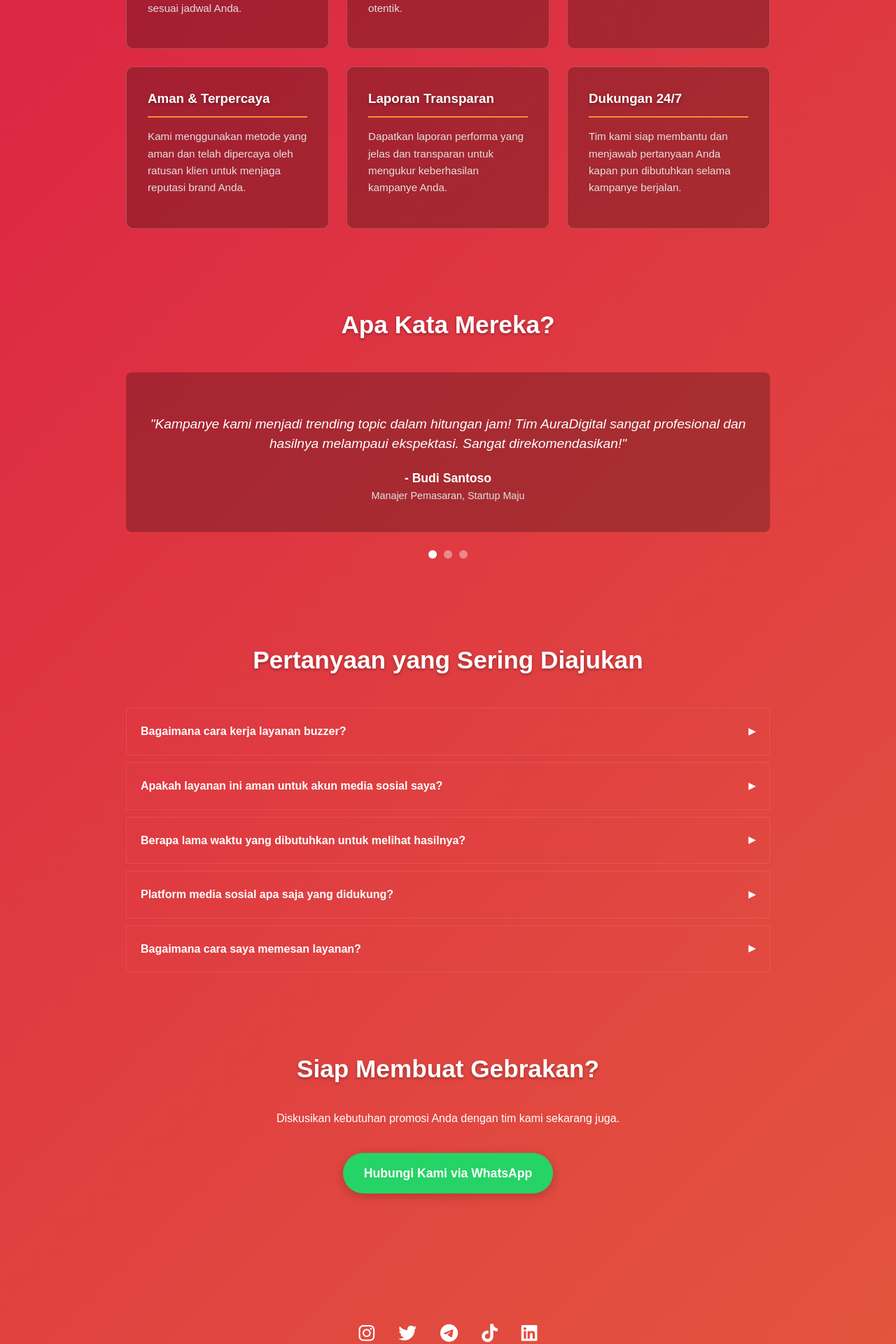
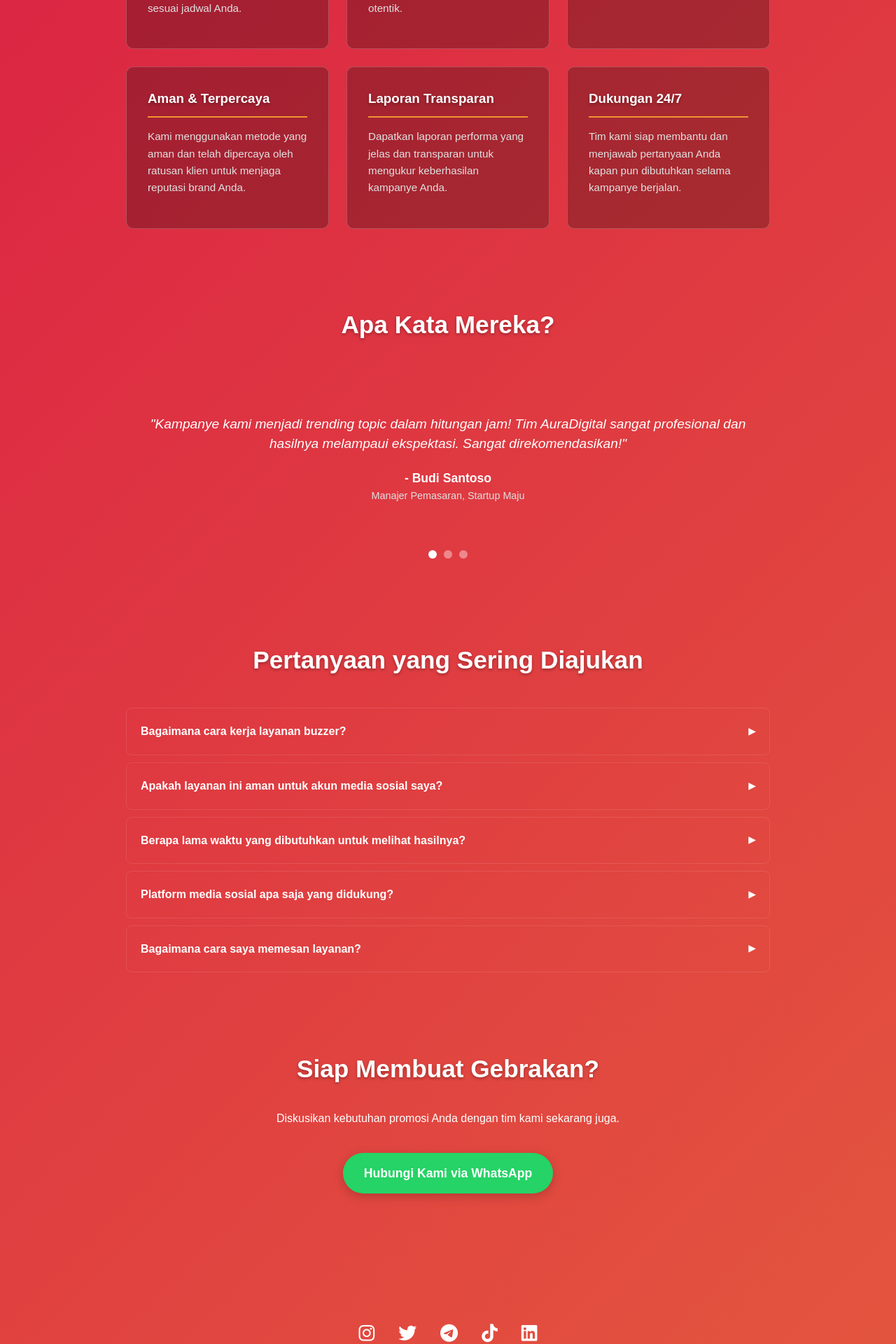
Before and after one commit to AzkaAtta/azkaatta.github.io, a Jekyll site: the page built from index.html, in a window 1280 px wide. Shown: the part 1124-3044 px from the top of the page at 70% size. Built offline with Jekyll 4.4.1, drawn with Linux system fonts in a browser that asks for light colours.

Commit message:
Update style.css

```diff
--- a/assets/style.css
+++ b/assets/style.css
@@ -288,7 +288,7 @@ main h1 {
 .testimonial-slider-container {
   position: relative;
   overflow: hidden;
-  background-color: rgba(0, 0, 0, 0.25);
+  background-color: transparent;
   border-radius: 8px;
   padding: 40px 20px;
 }
@@ -359,7 +359,7 @@ main h1 {
 
 /* Styling untuk setiap item FAQ */
 .faq-section details {
-  background-color: transparent
+  background-color: transparent;
   border-radius: 8px;
   margin-bottom: 10px;
   border: 1px solid rgba(255, 255, 255, 0.1);
@@ -415,7 +415,7 @@ main h1 {
   max-width: 960px;
   margin: 40px auto;
   padding: 40px 20px;
-  background-color: transparent
+  background-color: transparent;
   border-radius: 8px;
   text-align: center;
 }
```
